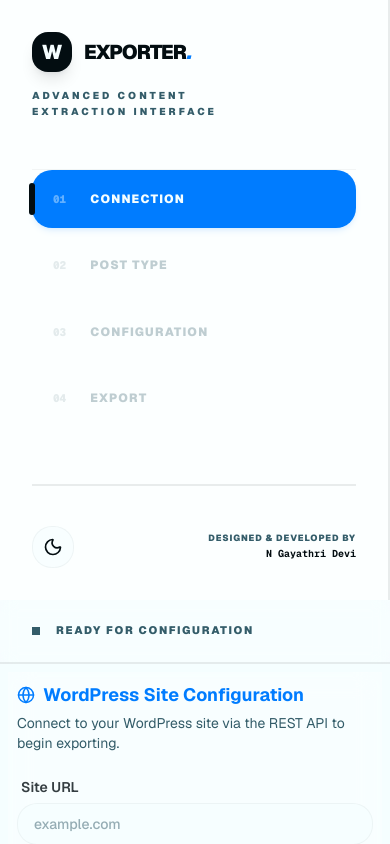
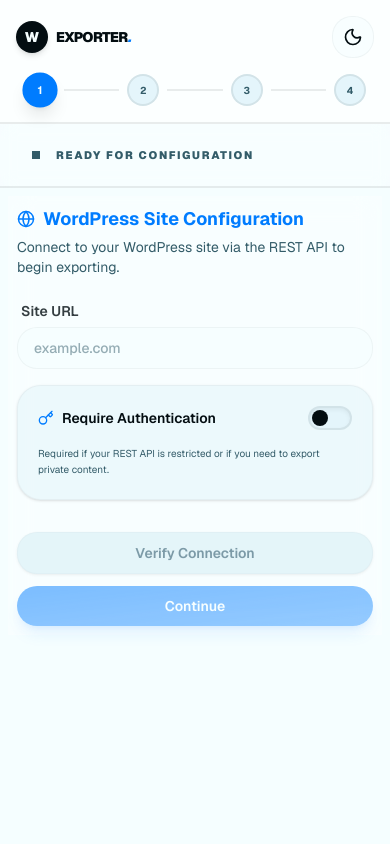
Before and after one commit to gayathri1462/wp-content-exporter-web, a Next.js app: page / in a window 390 px wide. Shown: the top 844 px of the page. Built offline with nearby package versions, Linux system fonts and the light colour scheme.

Commit message:
feat: added concurrent fetching

```diff
--- a/src/app/page.tsx
+++ b/src/app/page.tsx
@@ -73,8 +73,8 @@ export default function ExporterPage() {
 
   return (
     <div className="min-h-screen flex flex-col lg:flex-row bg-background selection:bg-primary/30 font-sans antialiased text-foreground">
-      {/* Left Sidebar - Refined Ratio (Fixed width for better balance) */}
-      <aside className="lg:w-[300px] xl:w-[320px] bg-card border-r-2 border-border min-h-[300px] lg:min-h-screen p-8 xl:p-10 flex flex-col justify-between shrink-0">
+      {/* Left Sidebar - Refined Ratio (Fixed width for desktop) */}
+      <aside className="hidden lg:flex lg:w-[300px] xl:w-[320px] bg-card border-r-2 border-border min-h-screen p-8 xl:p-10 flex-col justify-between shrink-0">
         <div className="space-y-12">
           {/* Header - Designer Polish */}
           <header className="flex flex-col gap-4 animate-in fade-in slide-in-from-left-4 duration-700">
@@ -94,7 +94,6 @@ export default function ExporterPage() {
           {/* Nav Stepper - Swiss Style */}
           <nav className="space-y-0 border-t border-border/50">
             {STEPS.map((s, idx) => {
-              const Icon = s.icon;
               const isActive = s.id === step;
               const isCompleted = idx < currentStepIndex;
               const isPending = idx > currentStepIndex;
@@ -141,6 +140,46 @@ export default function ExporterPage() {
           </div>
         </div>
       </aside>
+
+      {/* Mobile Header - Only visible on small screens */}
+      <header className="lg:hidden bg-card border-b-2 border-border p-4 sticky top-0 z-50">
+        <div className="flex items-center justify-between mb-4">
+          <div className="flex items-center gap-2">
+            <div className="w-8 h-8 flex items-center justify-center bg-foreground text-background font-black text-sm rounded-lg shadow-md">W</div>
+            <h1 className="text-sm font-black tracking-tighter uppercase leading-none">Exporter<span className="text-primary italic">.</span></h1>
+          </div>
+          <ThemeToggle />
+        </div>
+
+        {/* Horizontal Mobile Stepper */}
+        <div className="flex items-center justify-between relative px-2">
+          {STEPS.map((s, idx) => {
+            const isActive = s.id === step;
+            const isCompleted = idx < currentStepIndex;
+            const isPending = idx > currentStepIndex;
+
+            return (
+              <React.Fragment key={s.id}>
+                <button
+                  disabled={isPending}
+                  onClick={() => setStep(s.id)}
+                  className={`relative z-10 w-8 h-8 rounded-full flex items-center justify-center text-[10px] font-bold border-2 transition-all ${isActive
+                      ? "bg-primary border-primary text-primary-foreground scale-110 shadow-lg"
+                      : isCompleted
+                        ? "bg-primary/20 border-primary text-primary"
+                        : "bg-muted border-border text-muted-foreground"
+                    }`}
+                >
+                  {isCompleted ? <CheckCircle2 size={14} /> : idx + 1}
+                </button>
+                {idx < STEPS.length - 1 && (
+                  <div className={`flex-1 h-0.5 mx-2 ${isCompleted ? "bg-primary" : "bg-border"}`} />
+                )}
+              </React.Fragment>
+            );
+          })}
+        </div>
+      </header>
 
       {/* Right Content - Full Focus Area */}
       <main className="flex-1 h-screen flex flex-col bg-background relative overflow-hidden">
--- a/src/components/FieldSelector.tsx
+++ b/src/components/FieldSelector.tsx
@@ -81,7 +81,7 @@ export default function FieldSelector({ fields, sampleData, onSelect }: Props) {
               <label className="text-xs font-bold uppercase tracking-wider text-muted-foreground">Available Fields</label>
               <span className="text-xs font-medium text-primary bg-primary/10 px-2 py-0.5 rounded-full">{selected.size} / {fields.length}</span>
             </div>
-            <div className="glass bg-background border-border/50 rounded-2xl p-2 h-[400px] overflow-y-auto custom-scrollbar shadow-inner">
+            <div className="glass bg-background border-border/50 rounded-2xl p-2 h-[320px] md:h-[400px] lg:h-[400px] overflow-y-auto custom-scrollbar shadow-inner">
               {filtered.length === 0 ? (
                 <div className="flex flex-col items-center justify-center py-12 text-center text-muted-foreground gap-2 animate-in fade-in duration-500">
                   <Search size={32} />
@@ -92,12 +92,15 @@ export default function FieldSelector({ fields, sampleData, onSelect }: Props) {
                   {filtered.map((field, idx) => (
                     <button
                       key={field}
-                      onClick={() => toggle(field)}
+                      onClick={() => {
+                        toggle(field);
+                        setHoveredField(field);
+                      }}
                       onMouseEnter={() => setHoveredField(field)}
                       onMouseLeave={() => setHoveredField(null)}
                       className={`flex items-center gap-3 p-3 m-1 rounded-xl transition-all text-left group/field animate-in slide-in-from-left-2 duration-300 ${selected.has(field)
                         ? "bg-primary text-primary-foreground font-bold shadow-lg border-primary scale-[1.01]"
-                        : "hover:bg-secondary text-foreground"
+                        : "hover:bg-secondary text-foreground font-medium"
                         }`}
                       style={{ animationDelay: `${Math.min(idx * 20, 200)}ms` }}
                     >
@@ -118,7 +121,7 @@ export default function FieldSelector({ fields, sampleData, onSelect }: Props) {
 
           <div className="md:col-span-2 flex flex-col">
             <label className="text-xs font-bold uppercase tracking-wider text-muted-foreground block px-1 mb-2">Live Preview</label>
-            <div className="glass bg-card border-border/50 rounded-2xl p-6 h-[400px] relative group overflow-y-auto custom-scrollbar shadow-sm">
+            <div className="glass bg-card border-border/50 rounded-2xl p-6 h-[280px] md:h-[400px] lg:h-[400px] relative group overflow-y-auto custom-scrollbar shadow-sm">
               <div className="absolute top-6 right-6 text-primary group-hover:scale-110 transition-transform duration-300">
                 <Eye size={20} className="animate-pulse" />
               </div>
@@ -141,7 +144,7 @@ export default function FieldSelector({ fields, sampleData, onSelect }: Props) {
                   <div className="w-16 h-16 rounded-full border-2 border-dashed border-primary flex items-center justify-center animate-bounce-slow">
                     <Search size={24} className="text-primary" />
                   </div>
-                  <p className="text-[10px] font-black uppercase tracking-[0.2em] leading-relaxed text-foreground">Hover Any Field<br />to Preview</p>
+                  <p className="text-[10px] font-black uppercase tracking-[0.2em] leading-relaxed text-foreground">Hover or Tap Any Field<br />to Preview</p>
                 </div>
               )}
             </div>
--- a/src/components/SiteConfigForm.tsx
+++ b/src/components/SiteConfigForm.tsx
@@ -134,7 +134,7 @@ export default function SiteConfigForm({ onSubmit }: Props) {
           </div>
         )}
 
-        <div className="grid grid-cols-2 gap-3 pt-2">
+        <div className="flex flex-col sm:grid sm:grid-cols-2 gap-3 pt-2">
           <Button
             onClick={testConnection}
             disabled={testing || !endpoint}
--- a/src/components/ui/Card.tsx
+++ b/src/components/ui/Card.tsx
@@ -5,7 +5,7 @@ type Props = React.HTMLAttributes<HTMLDivElement> & { as?: React.ElementType };
 
 export default function Card({ className = "", children, ...props }: Props) {
   return (
-    <div className={`p-2 glass bg-card/50 ${className}`} {...props}>
+    <div className={`p-2 md:p-4 lg:p-6 glass bg-card/50 ${className}`} {...props}>
       {children}
     </div>
   );
```
